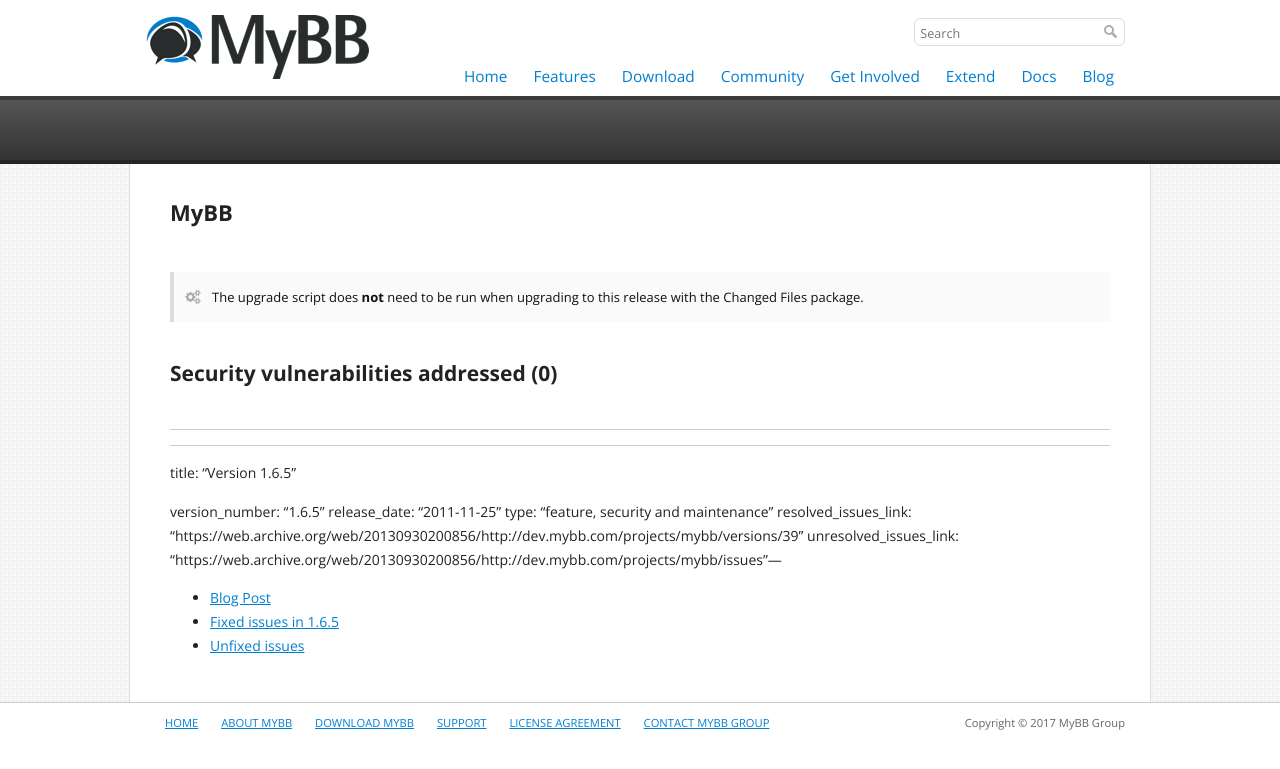
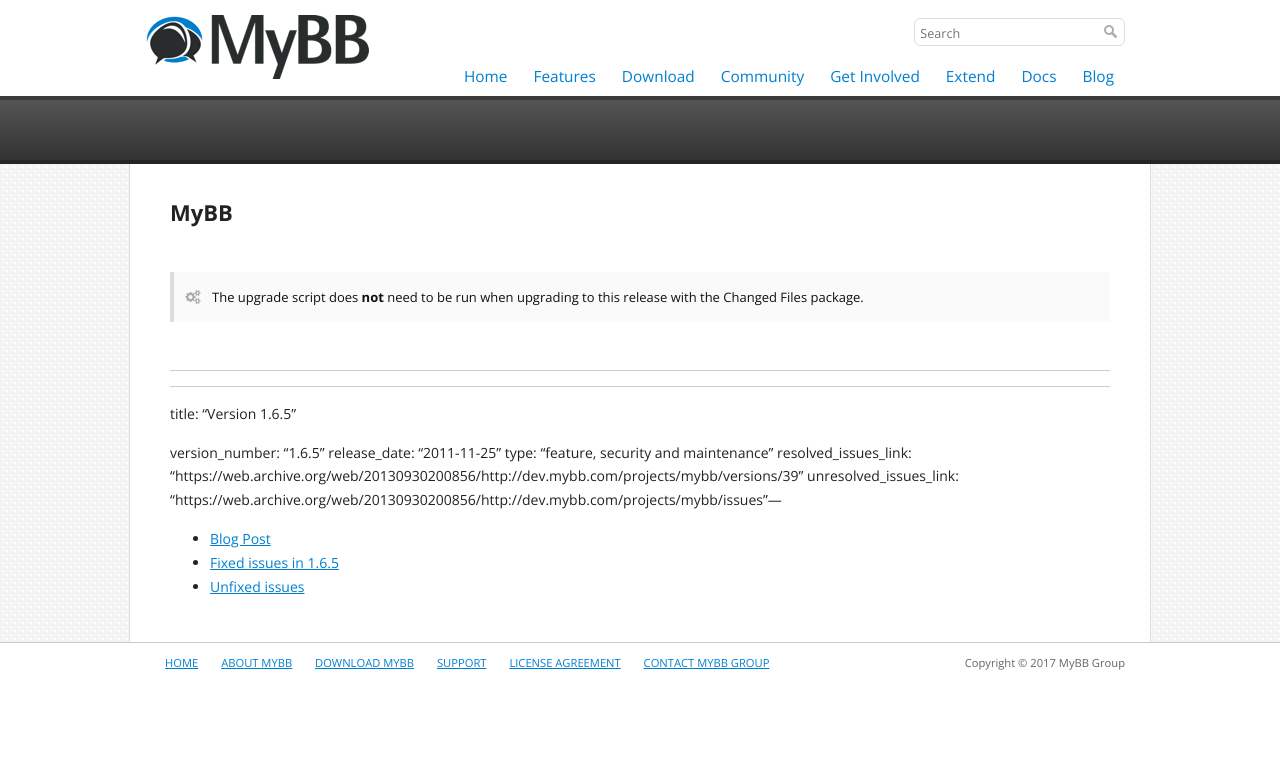
Before and after one commit to mybb/mybb.com, a Jekyll site: the page built from _versions/1.6.5.md, in a window 1280 px wide. Shown: the top 769 px of the page. Built offline with Jekyll 4.4.1, drawn with Linux system fonts in a browser that asks for light colours; nearby versions of some CDN libraries; some of the changed lines change nothing that is shown.

Commit message:
Hiding security vulnerabilities if none exist in release notes (fixes #77)

```diff
--- a/_layouts/version.html
+++ b/_layouts/version.html
@@ -172,7 +172,8 @@
 
 <br>
 
-{% if resolved_security_issues_number %}
+{% assign resolved_security_issues_number = resolved_security_issues_number | plus:0 %}
+{% if resolved_security_issues_number > 0 %}
     <h2>Security vulnerabilities addressed ({{ resolved_security_issues_number }})</h2>
     {% if page.resolved_security_issues %}
         <table class="standard_table">
```
